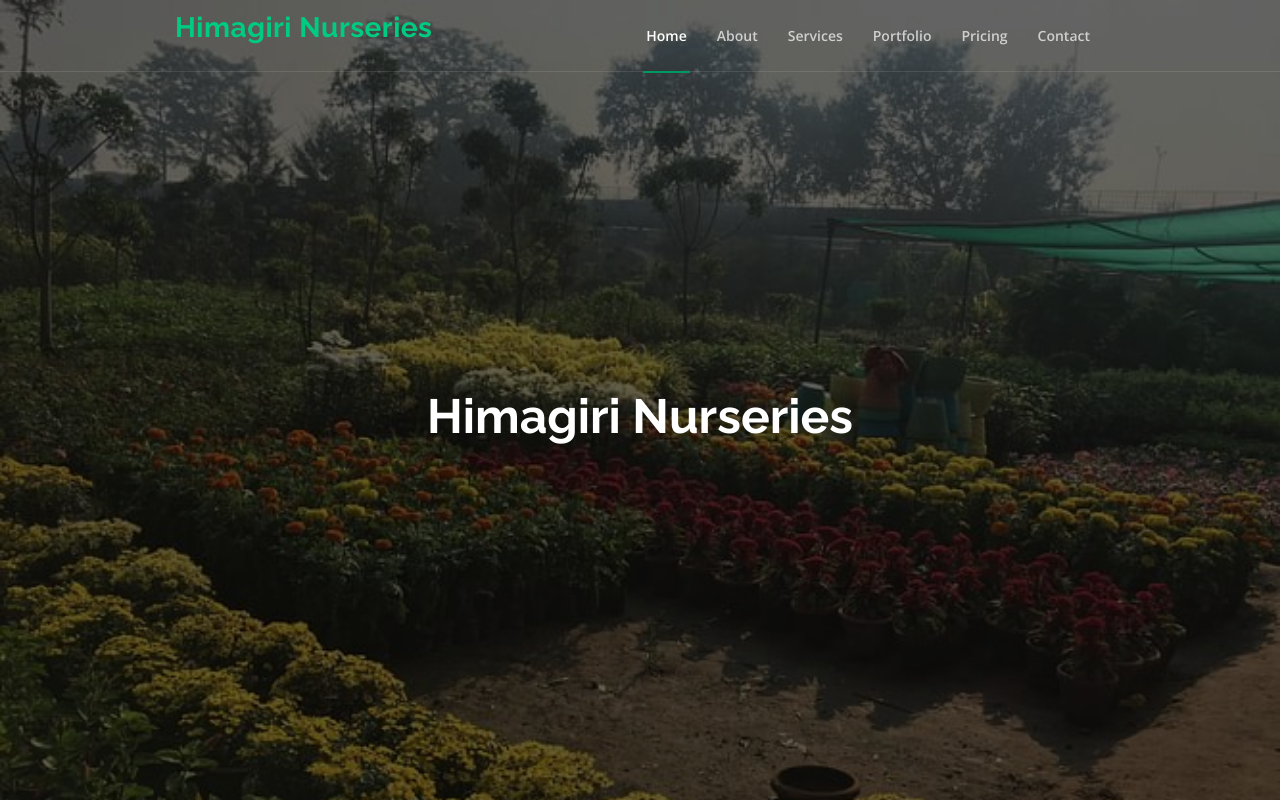
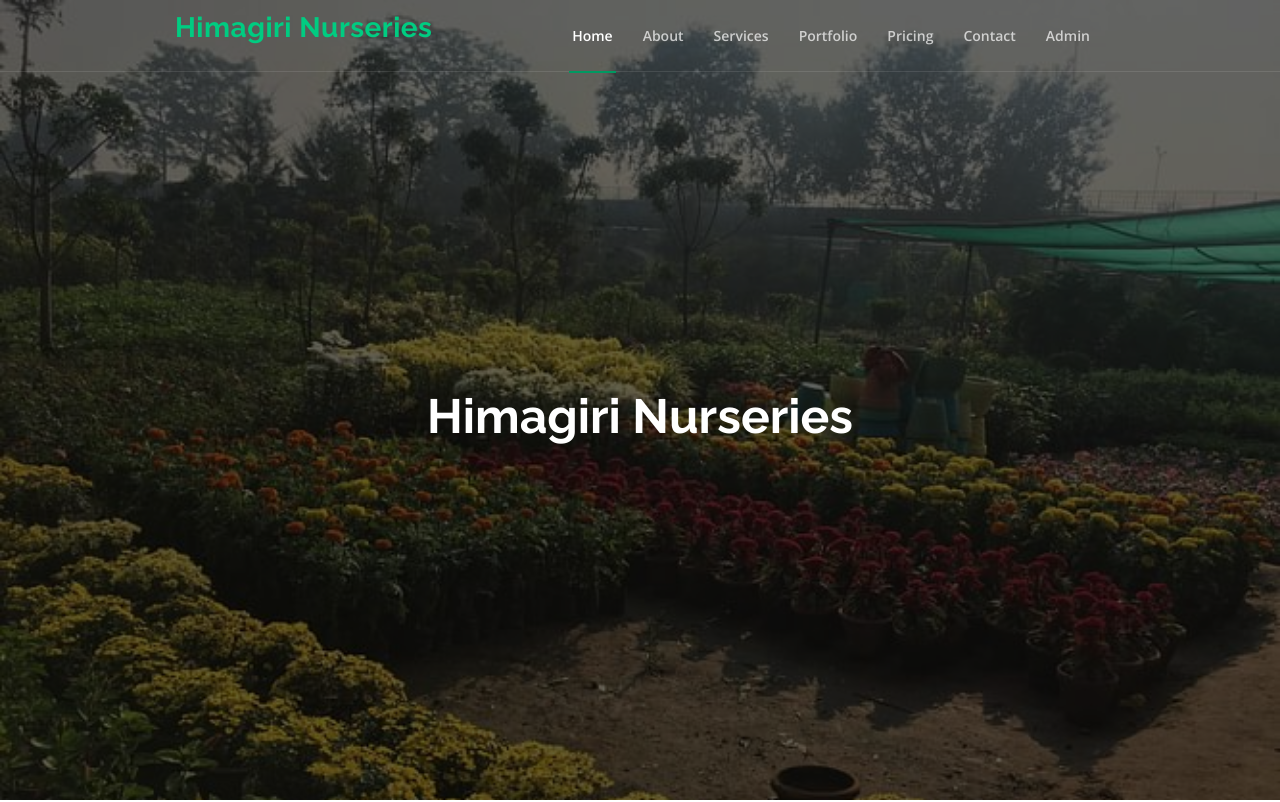
Before and after one commit to javabvr/HimagiriNurseries, a plain HTML site: page index.html in a window 1280 px wide. Shown: the top 802 px of the page. Drawn offline with nearby package versions, Linux system fonts and the light colour scheme.

Commit message:
Add Admin link to index.html

```diff
--- a/index.html
+++ b/index.html
@@ -49,6 +49,7 @@
               <li><a href="#portfolio">Portfolio</a></li>
               <li><a href="#pricing">Pricing</a></li>
               <li><a href="#contact">Contact</a></li>
+              <li><a href="#admin">Admin</a></li>
 
             </ul>
           </nav><!-- .nav-menu -->
```
